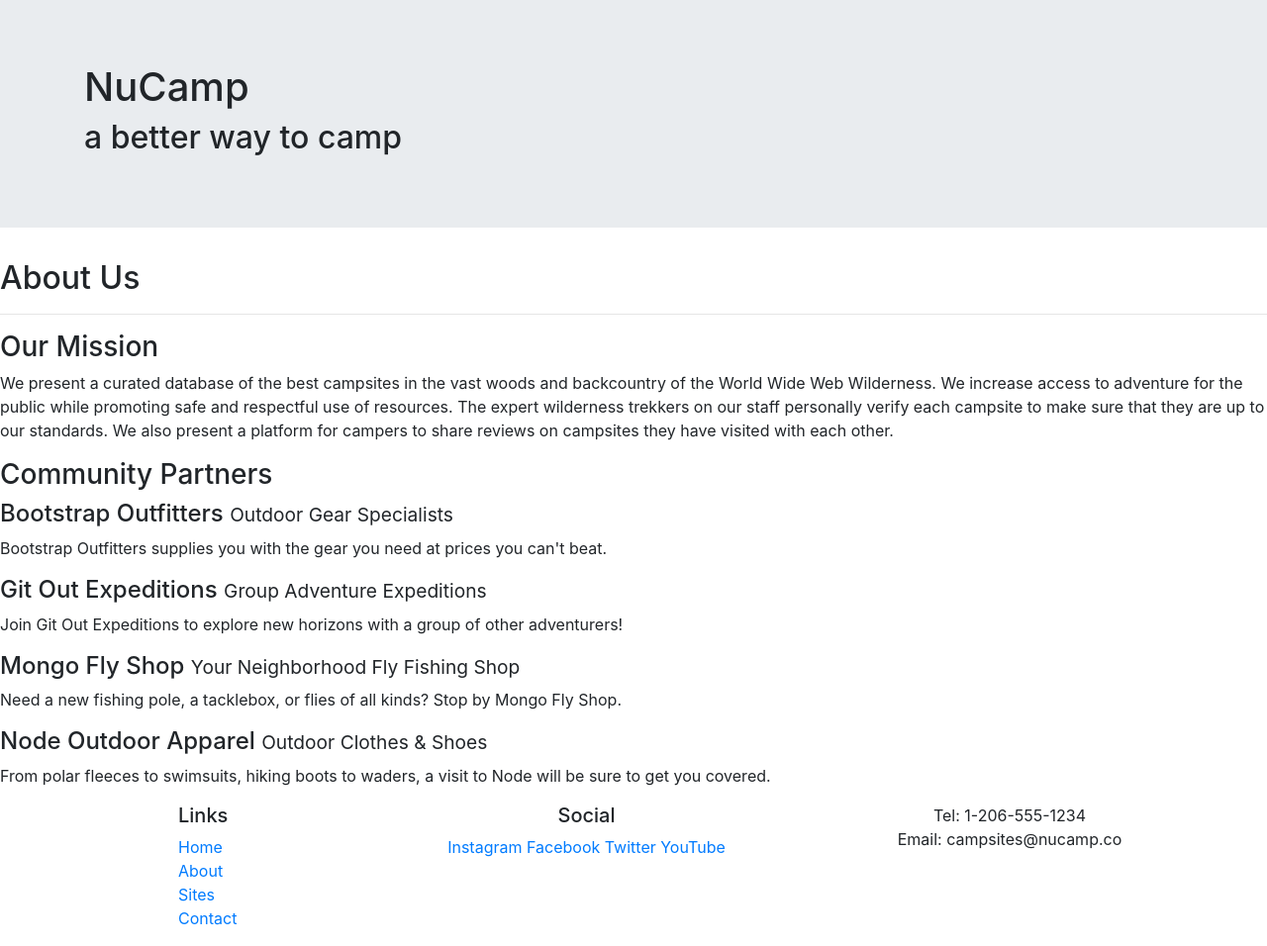
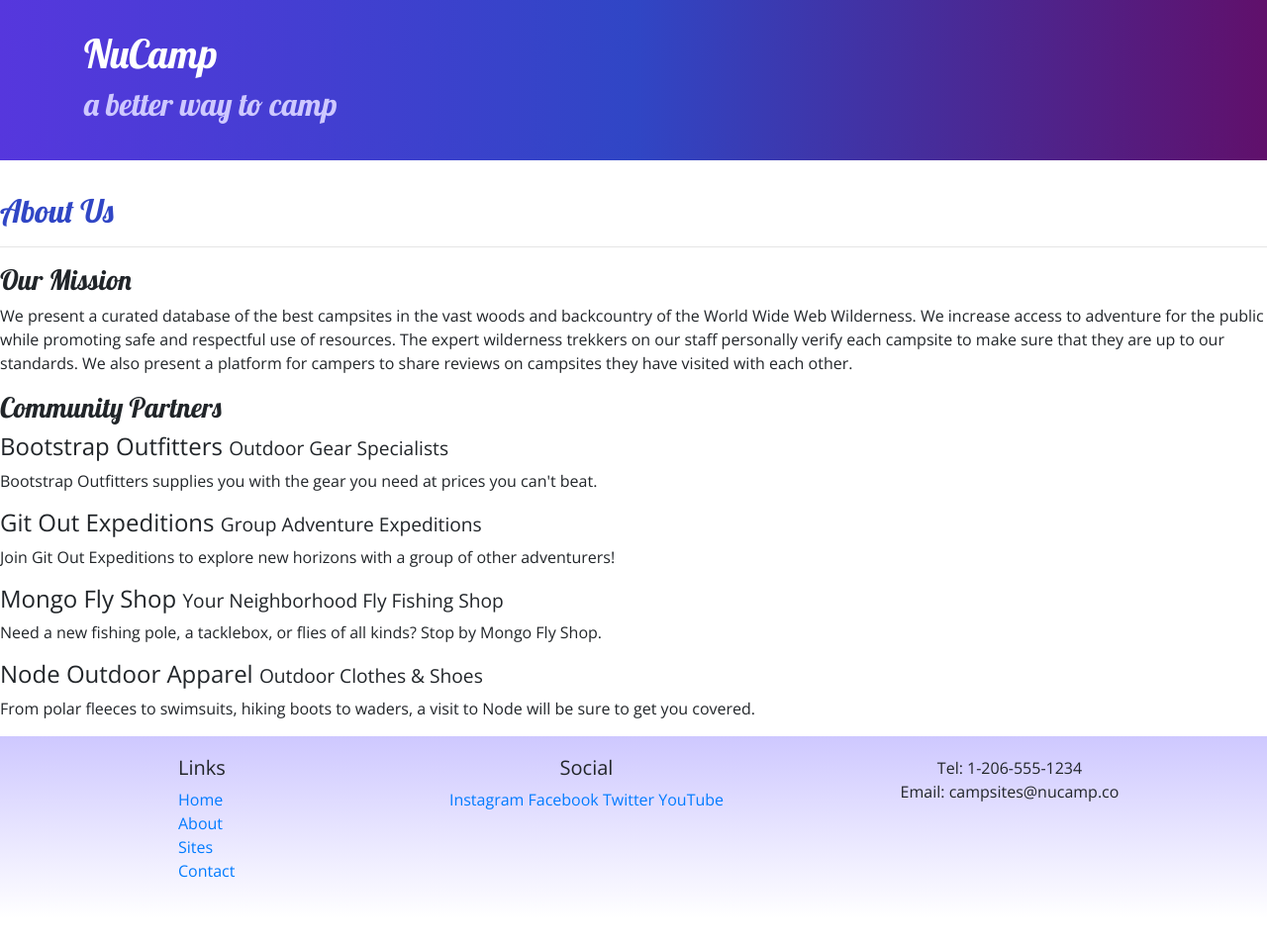
Before and after one commit to Tumaz04/nucampsite, a website: page aboutus.html in a window 1280 px wide. Shown: the whole page at 99% size. After the commit the page ends 928 px from the top, so only its background shows below. Drawn offline with nearby package versions, Linux system fonts and the light colour scheme.

Commit message:
Bootstrap Project About Us

```diff
--- /dev/null
+++ b/CSS/styles.css
@@ -0,0 +1,32 @@
+body {
+  font-family: "Open Sans", sans-serif;
+}
+
+h1, h2, h3 {
+  font-family: "Lobster", cursive;
+}
+
+h2 {
+  color: #3046C5;
+}
+
+header h2 {
+  color: #CEC8FF;
+}
+
+footer {
+  background-image: linear-gradient(#CEC8FF, white);
+  padding: 20px 0;
+}
+
+.jumbotron {
+  padding: 30px;
+  background-image: linear-gradient(to right, #5637DD, #3046C5, #60106B);
+  color: white;
+}
+
+.row-content {
+  padding: 50px 0;
+  border-bottom: 1px ridge;
+  min-height: 200px;
+}
--- a/aboutus.html
+++ b/aboutus.html
@@ -9,6 +9,10 @@
 
     <!-- Bootstrap CSS -->
     <link rel="stylesheet" href="node_modules/bootstrap/dist/css/bootstrap.min.css" />
+
+    <!-- Additional CSS must be placed after Bootstrap CSS -->
+    <link rel="stylesheet" href="https://fonts.googleapis.com/css?family=Lobster|Open+Sans" />
+    <link rel="stylesheet" href="css/styles.css" />
 
     <title>NuCamp: A Better Way To Camp</title>
 
```
Also changed, not shown: index.html (+6 -0 lines).
